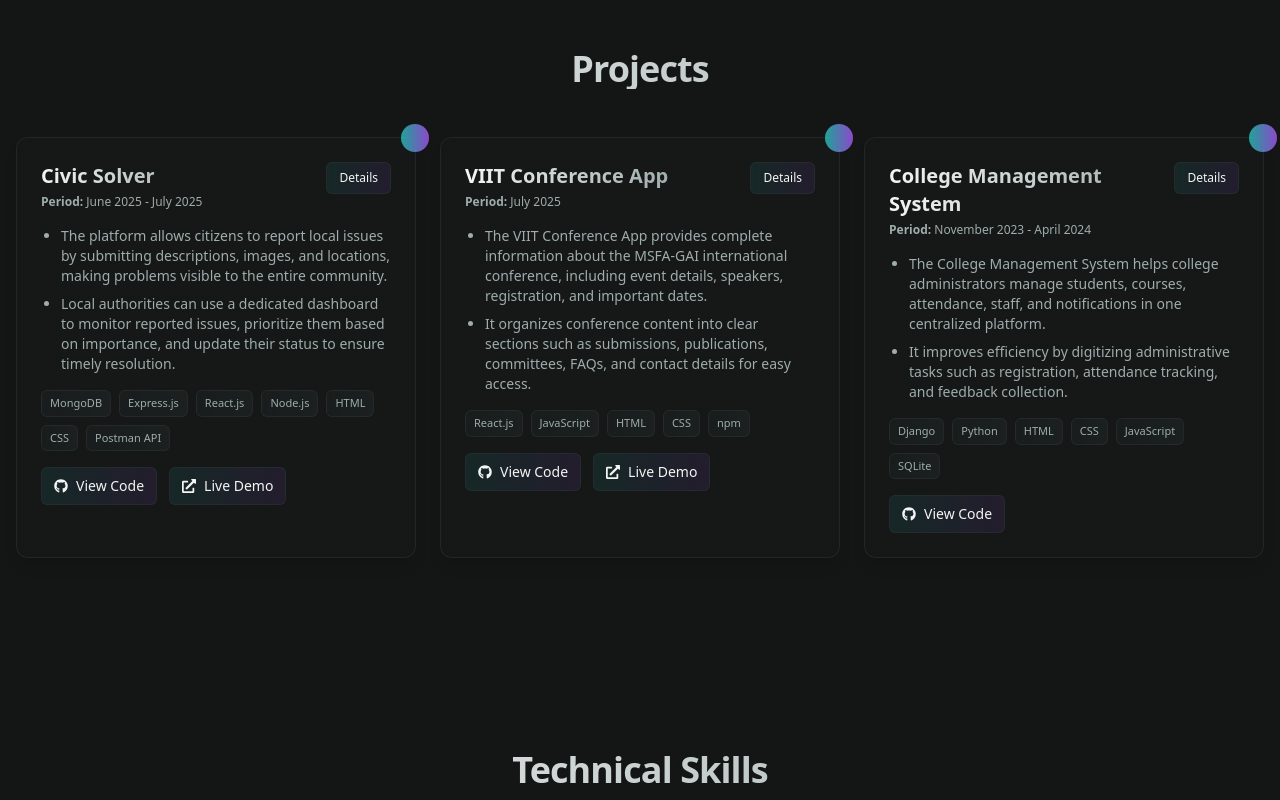
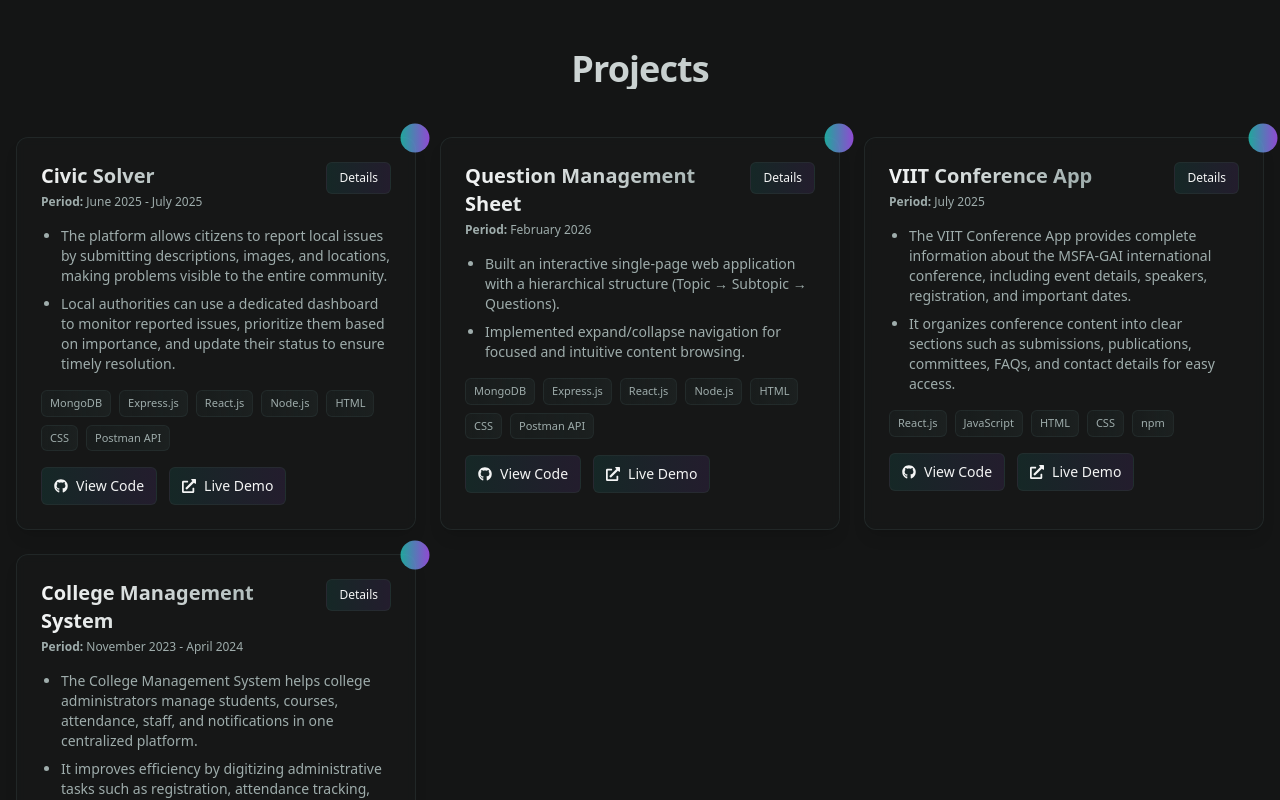
Before and after one commit to gnaneswar675/personal-portfolio, a React (Create React App) app: page / in a window 1280 px wide. Shown: the part 1600-2400 px from the top of the page. Built offline with nearby package versions, Linux system fonts and the light colour scheme.

Commit message:
Add Question Management Sheet project details
Added a new project entry for the Question Management Sheet with details about its features, links, and tags.

```diff
--- a/src/data/projects.js
+++ b/src/data/projects.js
@@ -11,6 +11,21 @@ export const projects = [
     links: {
       code: 'https://github.com/gnaneswar675/community-report-frontend',
       demo: 'https://community-report.onrender.com/',
+    },
+    tags: ['MongoDB','Express.js','React.js', 'Node.js', 'HTML' , 'CSS', 'Postman API', ],
+  },
+  {
+    title: 'Question Management Sheet',
+    period: 'February 2026',
+    bullets: [
+      'Built an interactive single-page web application with a hierarchical structure (Topic → Subtopic → Questions).',
+      'Implemented expand/collapse navigation for focused and intuitive content browsing.',
+      'Added real-time CRUD operations using reusable React components.',
+      'Designed a fully responsive UI optimized for both mobile and desktop using Tailwind CSS.',
+    ],
+    links: {
+      code: 'https://github.com/gnaneswar675/question-management-sheet',
+      demo: 'https://codolio-sheet.vercel.app',
     },
     tags: ['MongoDB','Express.js','React.js', 'Node.js', 'HTML' , 'CSS', 'Postman API', ],
   },
```
